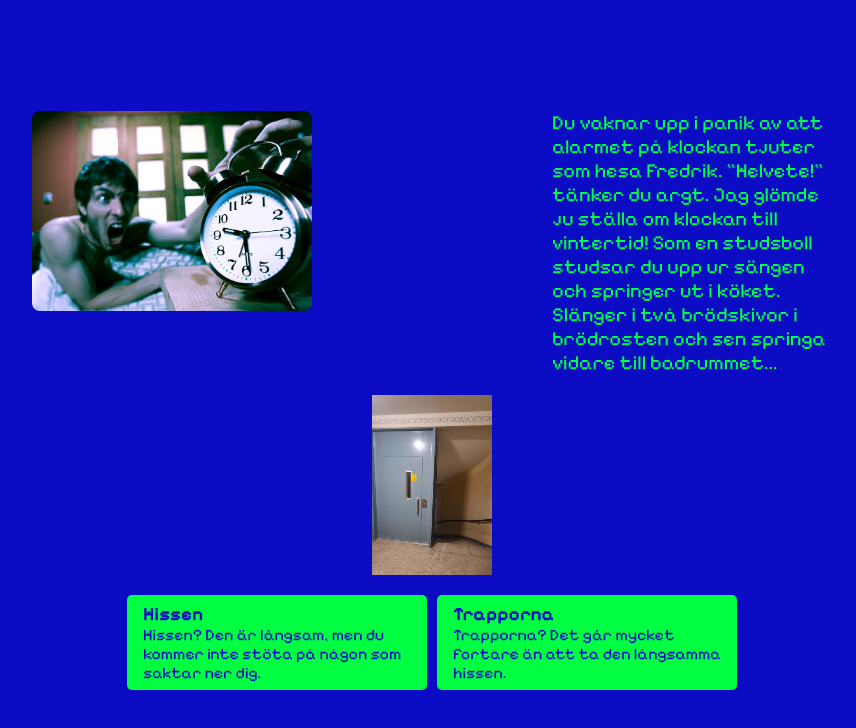
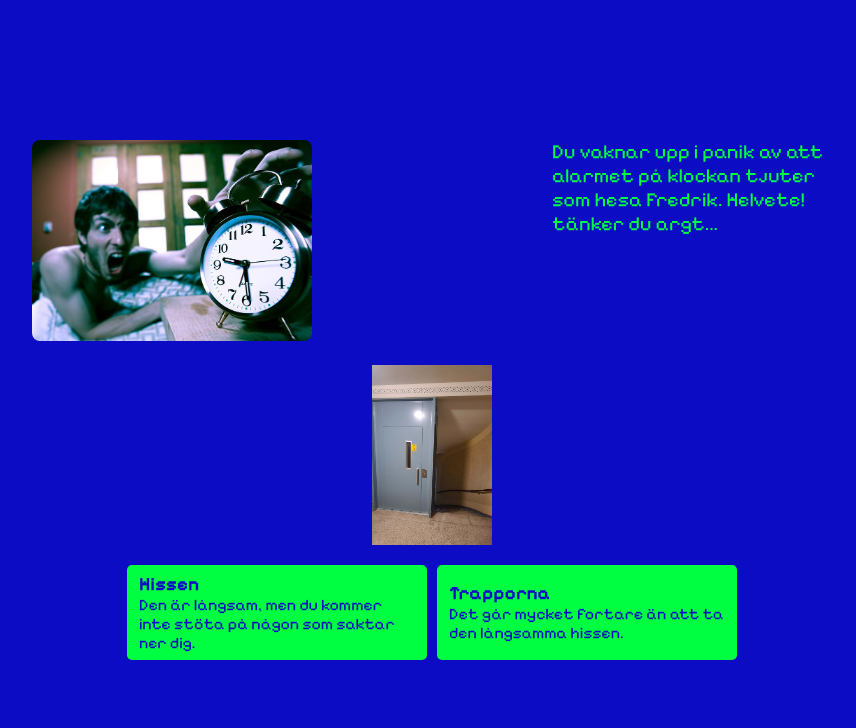
Before and after one commit to Zipelas/Laboration-1---Individuell-uppgift, a plain HTML site: page index.html in a window 1280 px wide. Both pictures are taken after a click on the button "Starta uppdraget". Shown: the whole page, without its empty margins (208-1064 px from the left). Drawn offline with Linux system fonts and the light colour scheme.

Commit message:
added changes

```diff
--- a/css/main.css
+++ b/css/main.css
@@ -23,7 +23,7 @@ body, html {
 }
 
 .hidden {
-    display: none;
+    display: none !important; /* Viktigt för att säkerställa att elementet döljs */
 }
 
 .centered-content {
@@ -45,7 +45,7 @@ body, html {
 }
 
 .start-button, .choice-button {
-    padding: 8px 16px;
+    padding: 8px 12px;
     border: none;
     border-radius: 5px;
     background-color: #00ff40;
@@ -53,6 +53,7 @@ body, html {
     cursor: pointer;
     font-size: 16px;
     transition: background-color 0.3s;
+    text-align: left;
 }
 
 .start-button:hover, .choice-button:hover {
@@ -77,7 +78,7 @@ body, html {
 
 .scene-description {
     font-size: 20px;
-    text-align: left; /* Vänsterjusterar texten i scene-description */
+    text-align: left;
 }
 
 .character-image {
@@ -90,7 +91,7 @@ body, html {
 .character-image img {
     width: 100%;
     height: 100%;
-    object-fit: contain; /* Hela bilden syns inom diven */
+    object-fit: contain;
 }
 
 .button-container {
@@ -102,6 +103,6 @@ body, html {
 
 .choice-button {
     text-align: left;
-    width: 40%; /* Gör knapparna smalare */
+    width: 40%;
     max-width: 300px;
 }
--- a/index.html
+++ b/index.html
@@ -3,51 +3,39 @@
 <head>
     <meta charset="UTF-8">
     <meta name="viewport" content="width=device-width, initial-scale=1.0">
-    <title>Uppdraget</title>
+    <title>Uppdrag till skolan</title>
     <link rel="stylesheet" href="css/main.css">
     <link href="https://fonts.googleapis.com/css2?family=Pixelify+Sans:wght@400..700&display=swap" rel="stylesheet">
+    <script src="js/main.js"></script>
 </head>
 <body>
+    <div class="container centered-content">
         <!-- Startsida -->
-    <div class="container" id="start-screen">
-        <div class="centered-content">
+        <div id="start-screen" class="centered-content">
             <img src="assets/images/karta_startsida.jpg" alt="Uppdragets bild" class="start-image">
             <p class="intro-text">Ditt uppdrag, om du väljer att acceptera det, är att ta dig från ditt hem till skolan. Du kommer att stöta på flera hinder.</p>
-            <button onclick="startMission()" class="start-button">Starta uppdraget</button>
-        </div>
+            <button class="start-button" onclick="startMission()">Starta uppdraget</button>
         </div>
 
-    <!-- Scen 1 -->
-    <div class="container hidden" id="scene-1">
+        <!-- Scen 1 och 2 -->
+        <div id="scene" class="hidden">
             <div class="top-row">
                 <div class="left-div">
                     <img src="assets/images/overslept.jpg" alt="Scenbild" id="scene-image">
                 </div>
-            <div class="right-div">
-                <p id="scene-text" class="scene-description">
-                    Du vaknar upp i panik av att alarmet på klockan tjuter som hesa Fredrik. "Helvete!" tänker du argt.
-                    Jag glömde ju ställa om klockan till vintertid! Som en studsboll studsar du upp ur sängen och springer ut i köket.
-                    Slänger i två brödskivor i brödrosten och sen springa vidare till badrummet...
-                </p>
+                <div class="right-div scene-description" id="scene-text">
+                    <!-- Text kommer att uppdateras dynamiskt här -->
                 </div>
             </div>
-
             <div class="character-image">
                 <img src="assets/images/hissen.jpg" alt="Pratar" id="character-image">
             </div>
-
             <div class="button-container">
-            <button onclick="chooseOption(1)" id="option1" class="choice-button">
-                <h3>Hissen</h3>
-                Hissen? Den är långsam, men du kommer inte stöta på någon som saktar ner dig.
-            </button>
-            <button onclick="chooseOption(2)" id="option2" class="choice-button">
-                <h3>Trapporna</h3>
-                Trapporna? Det går mycket fortare än att ta den långsamma hissen.
-            </button>
+                <button class="choice-button" id="option1" onclick="chooseOption(1)"><h3>Hissen</h3> Den är långsam, men du kommer inte stöta på någon som saktar ner dig.</button>
+                <button class="choice-button" id="option2" onclick="chooseOption(2)"><h3>Trapporna</h3> Det går mycket fortare än att ta den långsamma hissen.</button>
+                <button class="choice-button hidden" id="option3" onclick="chooseOption(3)">Sno en cykel</button>
             </div>
         </div>
-
-    <script src="js/main.js"></script>
+    </div>
 </body>
 </html>
--- a/js/main.js
+++ b/js/main.js
@@ -1,42 +1,48 @@
 window.addEventListener("DOMContentLoaded", main);
 
 function main() {
-    // Visa startskärmen när sidan har laddats
-    document.getElementById("start-screen").classList.remove("hidden");
+    // Initiering av startskärm och sceninnehåll
 }
 
-/**
- * Startar uppdraget och växlar till Scen 1
- */
 function startMission() {
+    console.log("Startar uppdraget"); // Kontroll för att se om funktionen anropas
     document.getElementById("start-screen").classList.add("hidden");
-    document.getElementById("scene-1").classList.remove("hidden");
+    document.getElementById("scene").classList.remove("hidden");
+    loadScene(1);
 }
 
-/**
- * Hanterar valen i Scen 1 och uppdaterar innehållet
- * @param {number} option Vald alternativ (1 eller 2)
- */
-function chooseOption(option) {
+function loadScene(sceneNumber) {
     const sceneImage = document.getElementById("scene-image");
     const sceneText = document.getElementById("scene-text");
     const characterImage = document.getElementById("character-image");
     const option1 = document.getElementById("option1");
     const option2 = document.getElementById("option2");
+    const option3 = document.getElementById("option3");
 
-    if (option === 1) {
-        // Om användaren väljer "Hissen"
-        sceneImage.src = "assets/images/hissen.jpg";
-        sceneText.innerText = "Du tar hissen, som sakta men säkert för dig ner till bottenvåningen. Du slipper trapporna, men tiden går långsamt...";
+    if (sceneNumber === 1) {
+        sceneImage.src = "assets/images/overslept.jpg";
+        sceneText.innerText = "Du vaknar upp i panik av att alarmet på klockan tjuter som hesa Fredrik. Helvete! tänker du argt...";
         characterImage.src = "assets/images/hissen.jpg";
-        option1.innerHTML = "<h3>Vänta tålmodigt</h3> Hissen är långsam, men du är på väg.";
-        option2.innerHTML = "<h3>Hoppa av och ta trapporna</h3> Kanske kan du spara lite tid.";
-    } else if (option === 2) {
-        // Om användaren väljer "Trapporna"
-        sceneImage.src = "assets/images/trapporna.jpg";
-        sceneText.innerText = "Du tar trapporna i hög fart. Dina ben börjar kännas tunga, men du gör snabb framsteg.";
-        characterImage.src = "assets/images/trapporna.jpg";
-        option1.innerHTML = "<h3>Fortsätt springa</h3> Du sparar tid, men det är jobbigt.";
-        option2.innerHTML = "<h3>Ta en paus</h3> Du kan behöva en sekund att andas.";
+        option1.innerHTML = "<h3>Hissen</h3> Den är långsam, men du kommer inte stöta på någon som saktar ner dig.";
+        option2.innerHTML = "<h3>Trapporna</h3> Det går mycket fortare än att ta den långsamma hissen.";
+        option3.classList.add("hidden"); // Dölj knapp 3 i scen 1
+    } else if (sceneNumber === 2) {
+        sceneImage.src = "assets/images/scandinavium.jpg";
+        sceneText.innerText = "Du står vid Scandinaviums hållplats och väntar på spårvagnen. Gud vad sen jag är...";
+        characterImage.src = "assets/images/eas_left.jpg";
+        option1.innerHTML = "Gå hem och hämta mobilen.";
+        option2.innerHTML = "Tjuvåk med spårvagnen.";
+        option3.innerHTML = "Sno en cykel";
+        option3.classList.remove("hidden"); // Visa knapp 3 i scen 2
     }
 }
+
+function chooseOption(choice) {
+    if (choice === 1) {
+        loadScene(2); // Går till scen 2 om "Hissen" väljs i scen 1
+    } else if (choice === 2) {
+        loadScene(2); // Samma om "Trapporna" väljs i scen 1
+    } else if (choice === 3) {
+        alert("Du valde att sno en cykel. Lycka till!"); // Tillfälligt exempel
+    }
+}
```
Lines whose indentation alone changed are shown as unchanged.
